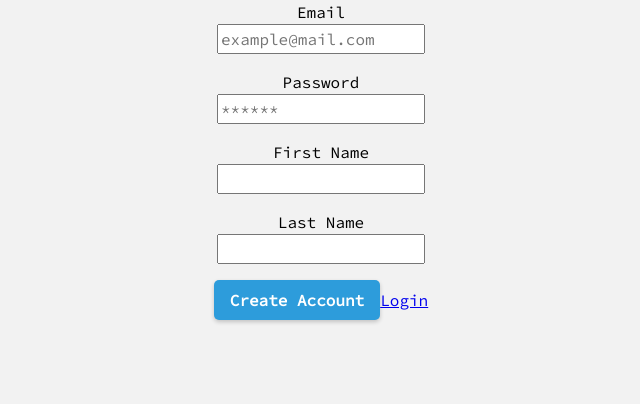
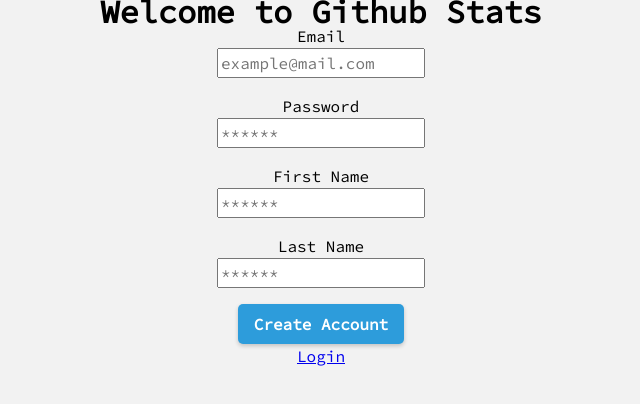
Before and after one commit to marlonsalazarg/github-stats, a React (Vite) app: page /signup in a window 1280 px wide. Shown: the top 404 px of the page, without its empty margins (319-959 px from the left). Built offline with nearby package versions, Linux system fonts and the light colour scheme; no server answers.

Commit message:
Add welcome message and placeholders for first and last name inputs.

```diff
--- a/src/components/SignUp-Form.jsx
+++ b/src/components/SignUp-Form.jsx
@@ -43,6 +43,7 @@
 
   return (
     <Container>
+      <h1>Welcome to Github Stats</h1>
       <form onSubmit={handleSubmit}>
         <Input
           name="email"
@@ -64,15 +65,18 @@
           name="first_name"
           value={formData.first_name}
           onChange={handleChange}
+          placeholder="******"
           label="First Name"
         />
         <Input
           name="last_name"
           value={formData.last_name}
           onChange={handleChange}
+          placeholder="******"
           label="Last Name"
         />
         <CustomButton type="submit">Create Account</CustomButton>
+        <br />
         <Link to="/">Login</Link>
       </form>
     </Container>
```
